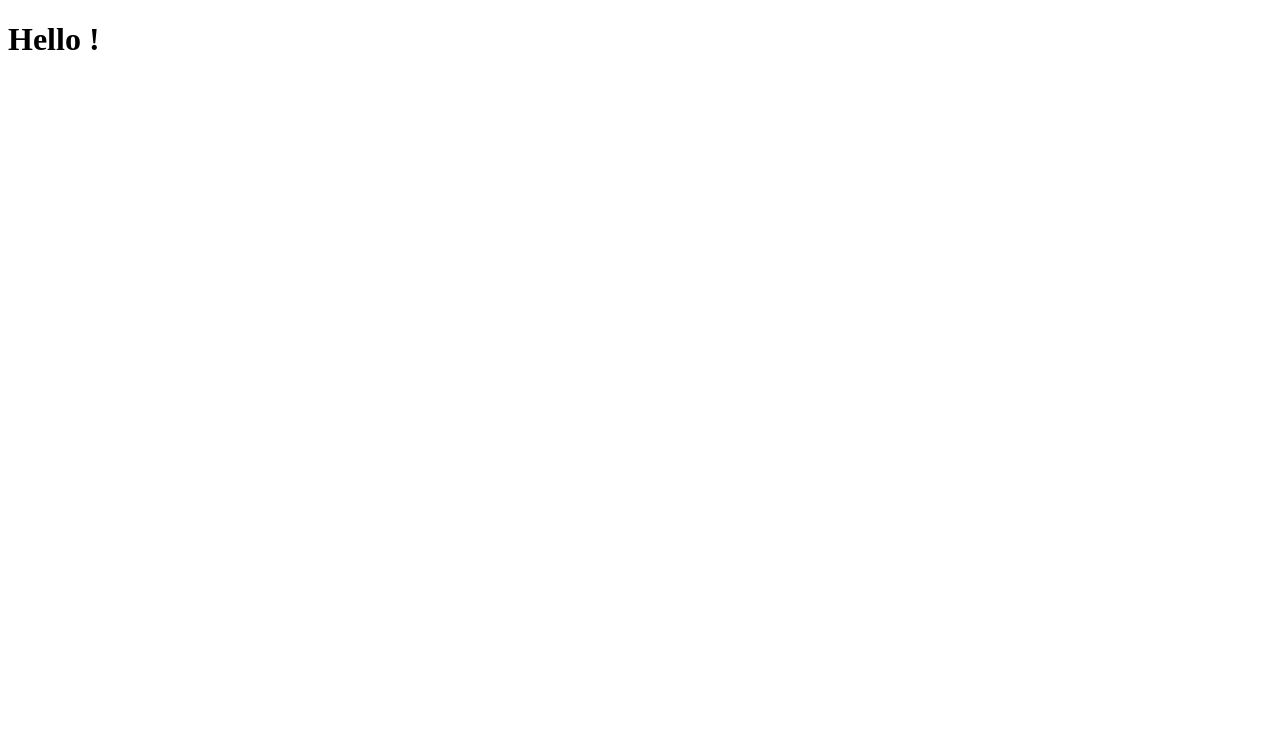
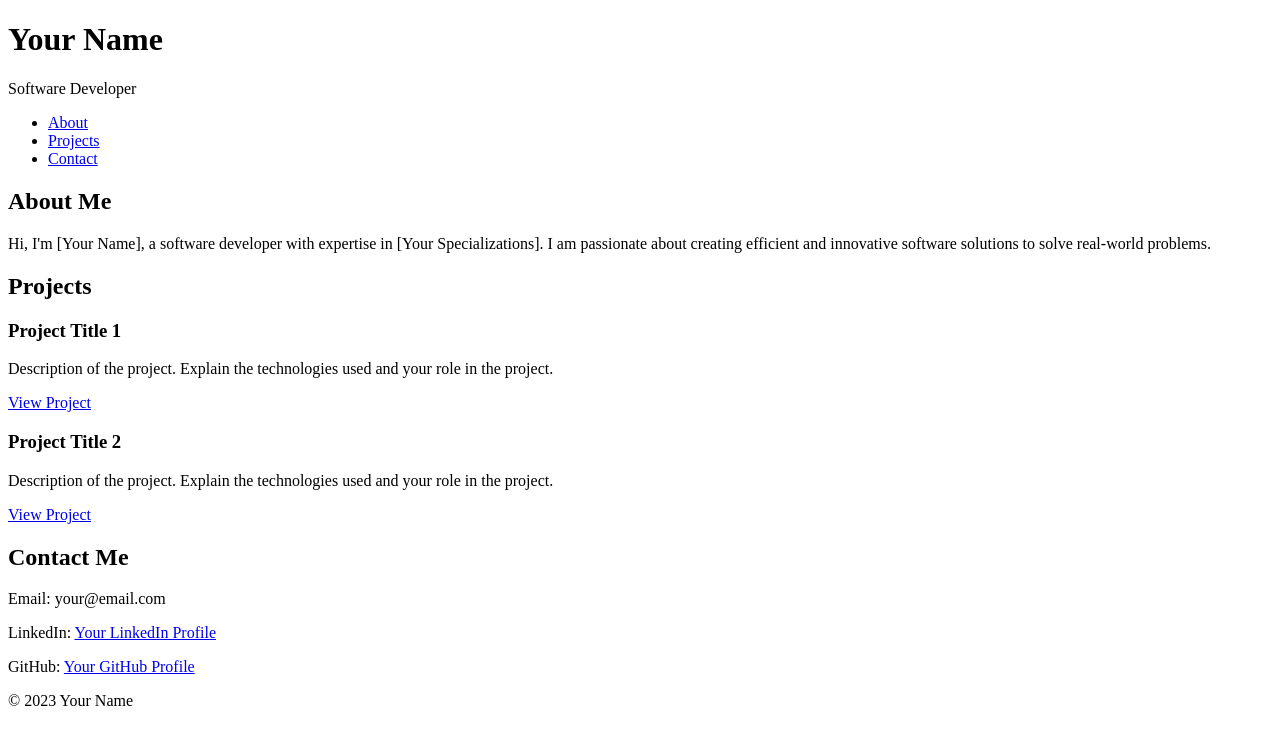
Before and after one commit to shridhar720/test, a plain HTML site: page index.html in a window 1280 px wide. Drawn offline with Linux system fonts and the light colour scheme.

Commit message:
Update index.html

```diff
--- a/index.html
+++ b/index.html
@@ -2,11 +2,53 @@
 <html lang="en">
 <head>
     <meta charset="UTF-8">
-    <meta http-equiv="X-UA-Compatible" content="IE=edge">
     <meta name="viewport" content="width=device-width, initial-scale=1.0">
-    <title>test</title>
+    <title>Your Software Developer Portfolio</title>
+    <link rel="stylesheet" href="styles.css">
 </head>
 <body>
-    <h1>Hello !</h1>
+    <header>
+        <h1>Your Name</h1>
+        <p>Software Developer</p>
+    </header>
+
+    <nav>
+        <ul>
+            <li><a href="#about">About</a></li>
+            <li><a href="#projects">Projects</a></li>
+            <li><a href="#contact">Contact</a></li>
+        </ul>
+    </nav>
+
+    <section id="about">
+        <h2>About Me</h2>
+        <p>Hi, I'm [Your Name], a software developer with expertise in [Your Specializations]. I am passionate about creating efficient and innovative software solutions to solve real-world problems.</p>
+    </section>
+
+    <section id="projects">
+        <h2>Projects</h2>
+        <!-- Add your project details here -->
+        <div class="project">
+            <h3>Project Title 1</h3>
+            <p>Description of the project. Explain the technologies used and your role in the project.</p>
+            <a href="#">View Project</a>
+        </div>
+        <div class="project">
+            <h3>Project Title 2</h3>
+            <p>Description of the project. Explain the technologies used and your role in the project.</p>
+            <a href="#">View Project</a>
+        </div>
+    </section>
+
+    <section id="contact">
+        <h2>Contact Me</h2>
+        <p>Email: your@email.com</p>
+        <p>LinkedIn: <a href="#">Your LinkedIn Profile</a></p>
+        <p>GitHub: <a href="#">Your GitHub Profile</a></p>
+    </section>
+
+    <footer>
+        <p>&copy; 2023 Your Name</p>
+    </footer>
 </body>
 </html>
```
